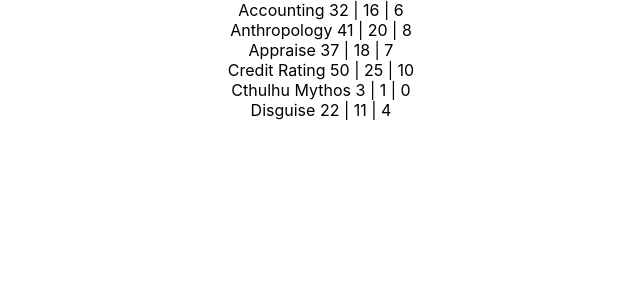
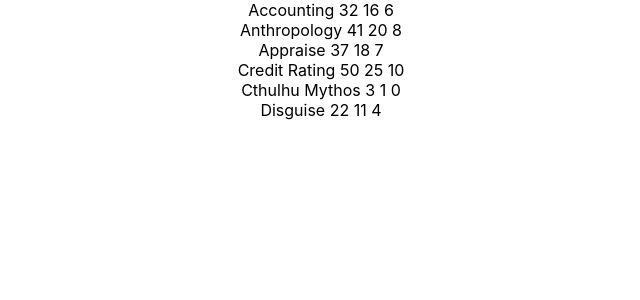
Before and after one commit to olemak/cuthoo, a React (Create React App) app: page / in a window 1280 px wide. Shown: the top 300 px of the page, without its empty margins (319-959 px from the left). Built offline with nearby package versions, Linux system fonts and the light colour scheme.

Commit message:
Refactoring to compound pattern Static partials Render Children pattern Destructured props ClassNames

```diff
--- a/src/Features/Skill/skill-list.component.js
+++ b/src/Features/Skill/skill-list.component.js
@@ -2,25 +2,40 @@
 import { SkillImprovementContext } from "./skill-improvement.context";
 import { getValue, getImprovements } from "./skill.functions";
 
-//const renderSkill = props => <Skill {...props} key={props.id} />;
+export class SkillList extends React.Component {
+    static displayName = "SkillList";
+    static contextType = SkillImprovementContext;
+    static Wrapper = ({ children } = {}) => <section>{children}</section>;
+    static Item = ({ name, value, className } = {}) => (
+        <article className={className}>
+            <span>{name} </span>
+            <span>{value} </span>
+            <span>{Math.floor(value / 2)} </span>
+            <span>{Math.floor(value / 5)}</span>
+        </article>
+    );
 
-export class SkillList extends React.Component {
     render() {
-        return <section>{this.props.skills.map(this.renderItem)}</section>;
+        return (
+            <SkillList.Wrapper>
+                {this.props.skills.map(this.renderItem)}
+            </SkillList.Wrapper>
+        );
     }
 
-    renderItem = props => {
+    renderItem = ({ id, base, name } = {}) => {
         const currentValue = getValue(
-            getImprovements(this.context.skills, props.id),
-            props.base
+            getImprovements(this.context.skills, id),
+            base
         );
 
         return (
-            <article>
-                {props.name} {currentValue} | {Math.floor(currentValue / 2)} |{" "}
-                {Math.floor(currentValue / 5)}
-            </article>
+            <SkillList.Item
+                className={`skill-list__item skill-list__item--${id}`}
+                name={name}
+                value={currentValue}
+                key={id}
+            />
         );
     };
 }
-SkillList.contextType = SkillImprovementContext;
```
